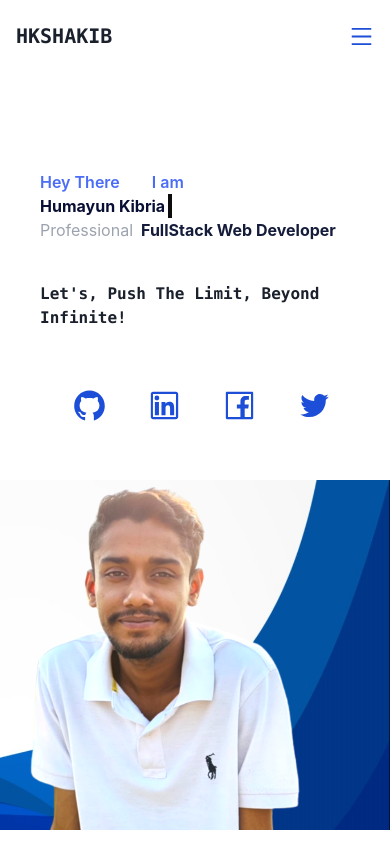
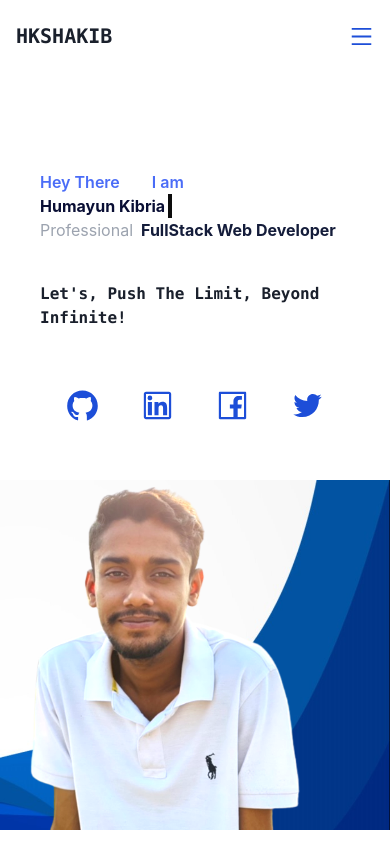
Before and after one commit to hkshakib/portfolio, a React (Create React App) app: page / in a window 390 px wide. Shown: the top 844 px of the page. Built offline with nearby package versions, Linux system fonts and the light colour scheme; no server answers; some icons are missing; what tailwindcss-font-inter would draw is missing.

Commit message:
style: fix social icons position

```diff
--- a/src/pages/Home.jsx
+++ b/src/pages/Home.jsx
@@ -76,8 +76,8 @@ const Home = () => {
           </div>
         </div>
 
-        <div className="flex flex-1 lg:basis-[10%] items-center lg:justify-center justify-start gap-8 w-[100%] pl-10 lg:pl-0">
-          <a href="#footer">
+        <div className="flex flex-1 lg:basis-[10%] items-center justify-center gap-8 w-[100%]">
+          <a href="#footer" className="hidden md:flex">
             <button className="hidden md:flex justify-center items-center h-[40px] w-[100px] md:h-[50px] md:w-[150px] lg:leading-7 lg:h-[50px] lg:w-[180px] lg:text-[18px] border lg:border-2 lg:border-indigo-700 rounded-[50px] text-white  lg:text-black bg-[#6E07F3] lg:bg-white hover:bg-[#6E07F3] hover:transition-all duration-700 hover:text-white hover:shadow-lg text-[14px]">
               Say Hello
             </button>
```
